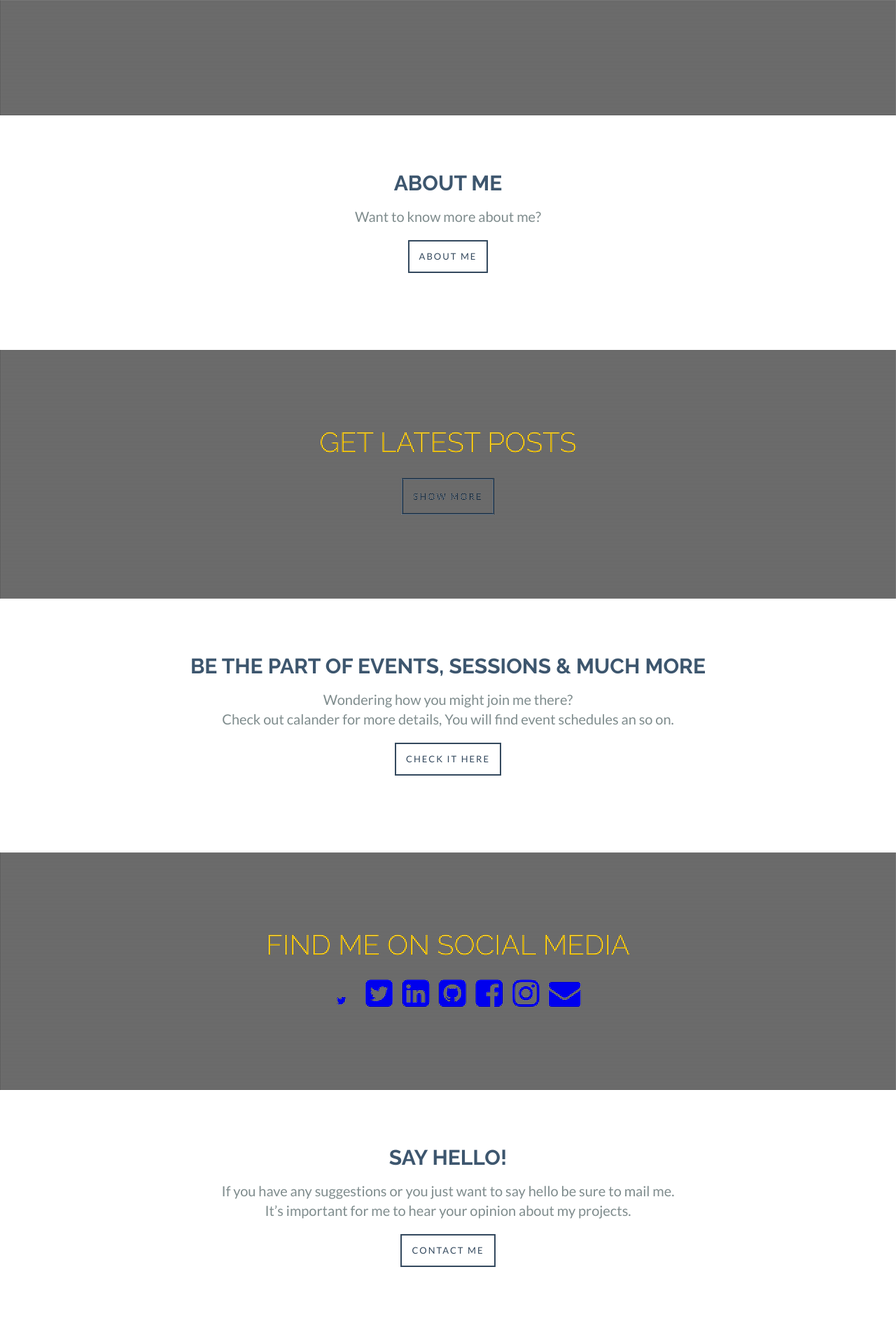
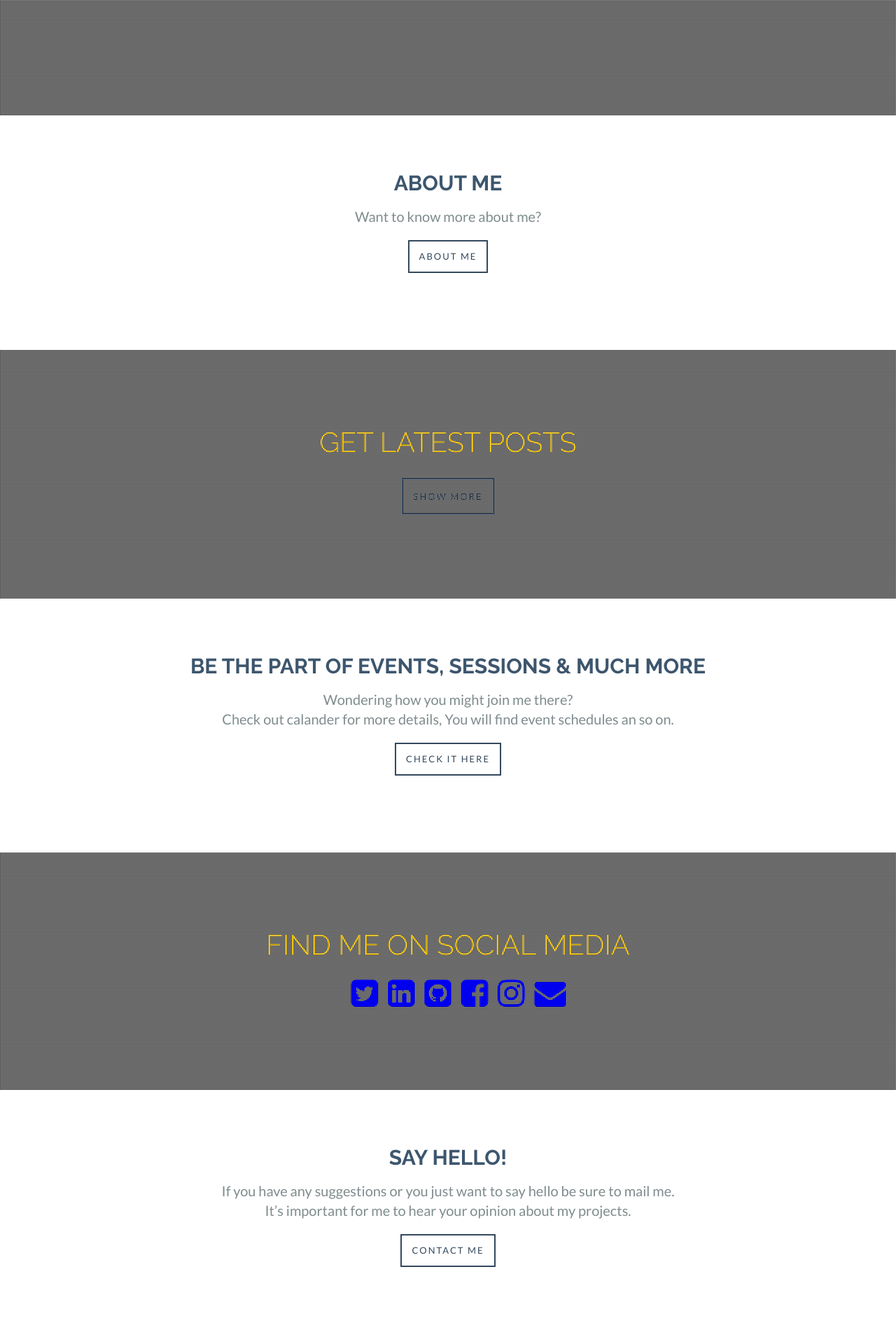
Before and after one commit to ashrafwani/ashrafwani.github.io, a Jekyll site: the page index.html, which Jekyll copies as it is, in a window 1280 px wide. Shown: the part 735-2655 px from the top of the page at 70% size. Built offline with Jekyll 4.4.1, drawn with Linux system fonts in a browser that asks for light colours; nearby versions of some CDN libraries.

Commit message:
Update index.html

```diff
--- a/index.html
+++ b/index.html
@@ -84,8 +84,6 @@
                     <div class="small-background-container">
                         <h2 class="small-background-title"><span>Find me on social media</span></h2>
                             <ul class="socials">
-                        <li><a href="https://twitter.com/m_ashraf_wani"><i class="fa fa-twitter"></i></a></li>
-                        <li><a href="https://facebook.com/aashuvani"><i class="fa a-facebook-square"></i></a></li>
                         <li><a href="https://twitter.com/m_ashraf_wani" target="_blank"><i class="fa fa-twitter-square fa-3x"></i></a></li>
                         <li><a href="https://linkedin.com/in/ashrafwani" target="_blank"><i class="fa fa-linkedin-square fa-3x"></i></a></li>
                         <li><a href="https://github.com/ashrafwani" target="_blank"><i class="fa fa-github-square fa-3x"></i></a></li>
```
